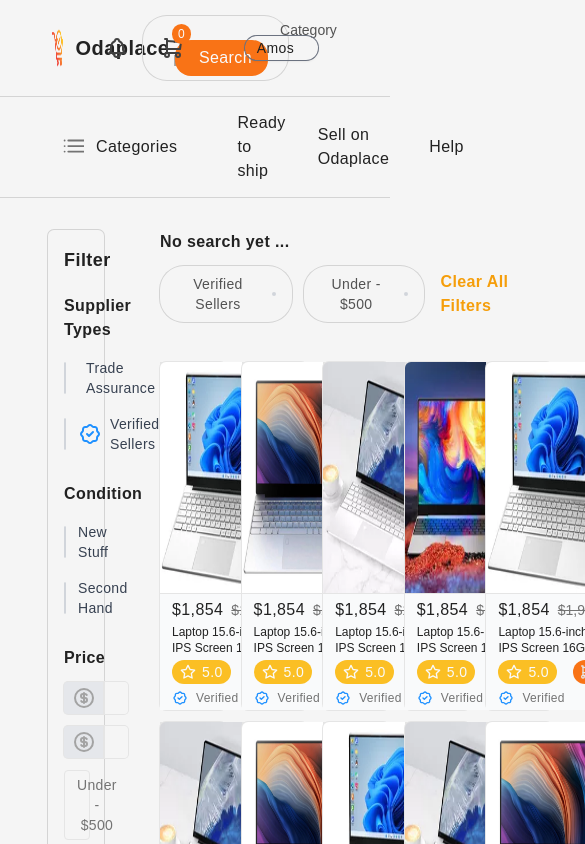
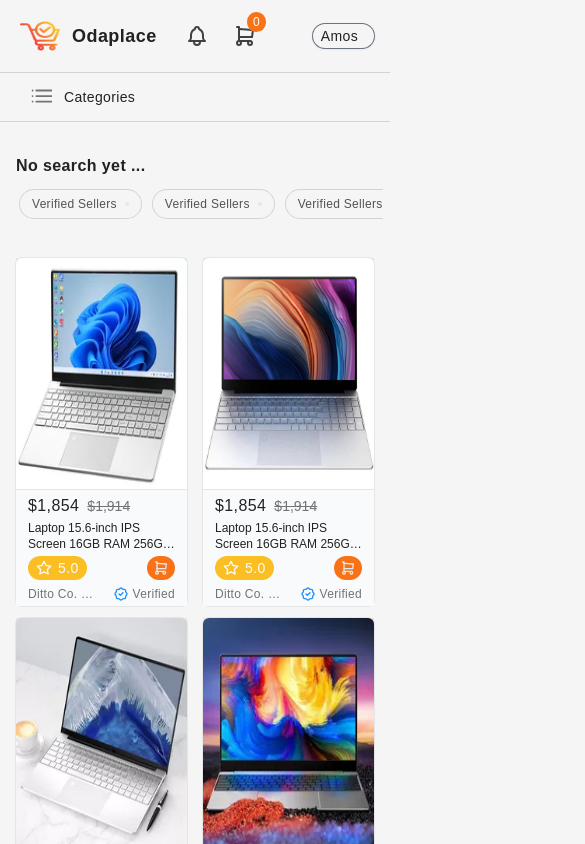
Before and after one commit to Amos-Ditto/Custom-Ecommerce-Application, a Nuxt app in the folder client/: page /index in a window 390 px wide. Shown: the top 844 px of the page, 585 px wide, since content can reach past the window. Built offline with nearby package versions, Linux system fonts and the light colour scheme.

Commit message:
chore: Update On Interface Responsiveness

```diff
--- a/client/components/Cards/CardSearchData.vue
+++ b/client/components/Cards/CardSearchData.vue
@@ -33,11 +33,16 @@ defineProps<{
                     </div>
                 </button>
             </div>
-            <div class="seller-label w-full flex flex-row items-center justify-start pt-1 gap-x-2">
-                <div class="flex items-center justify-center w-4 h-4 text-[dodgerblue]">
-                    <IconsVerifiedIcon />
+            <div class="seller-label w-full grid grid-cols-2 items-center pt-1">
+                <div class="seller-name flex flex-row items-center justify-start">
+                    <small class="text-xs text-neutral-500 tracking-wide truncate">Ditto Co. Ditto Co. Ditto Co. Ditto Co.</small>
                 </div>
-                <small class="text-xs text-neutral-500 tracking-wide">Verified</small>
+                <div class="label flex flex-row justify-end items-center gap-x-1">
+                    <div class="flex items-center justify-center w-4 h-4 text-[dodgerblue]">
+                        <IconsVerifiedIcon />
+                    </div>
+                    <small class="text-xs text-neutral-500 tracking-wide">Verified</small>
+                </div>
             </div>
         </div>
     </div>
--- a/client/components/Contents/FilterHeader.vue
+++ b/client/components/Contents/FilterHeader.vue
@@ -5,23 +5,37 @@
                 <h5 class="text-dark tracking-wide text-base font-semibold">No search yet ...</h5>
             </div>
         </div>
-        <div class="filter-content w-full flex flex-row gap-x-4 items-center justify-start py-1">
+        <div class="filter-content overflow-x-auto w-[94vw] md:w-full flex flex-row gap-x-4 items-center justify-start py-1 pl-1 pr-3">
             <div class="filters flex flex-row items-center gap-x-3">
                 <button>
-                    <small class="text-neutral-600 tracking-wide text-sm">Verified Sellers</small>
-                    <div class="icon p-0.5 rounded-full bg-gray-300 flex items-center justify-center">
+                    <small class="text-neutral-600 tracking-wide text-xs xl:text-sm">Verified Sellers</small>
+                    <div class="icon p-0.5 rounded-full bg-gray-200 hover:bg-gray-300 flex items-center justify-center">
                         <div class="i-carbon-close"></div>
                     </div>
                 </button>
                 <button>
-                    <small class="text-neutral-600 tracking-wide text-sm">Under - $500</small>
-                    <div class="icon p-0.5 rounded-full bg-gray-300 flex items-center justify-center">
+                    <small class="text-neutral-600 tracking-wide text-xs xl:text-sm">Verified Sellers</small>
+                    <div class="icon p-0.5 rounded-full bg-gray-200 hover:bg-gray-300 flex items-center justify-center">
+                        <div class="i-carbon-close"></div>
+                    </div>
+                </button>
+                <button>
+                    <small class="text-neutral-600 tracking-wide text-xs xl:text-sm">Verified Sellers</small>
+                    <div class="icon p-0.5 rounded-full bg-gray-200 hover:bg-gray-300 flex items-center justify-center">
+                        <div class="i-carbon-close"></div>
+                    </div>
+                </button>
+                <button>
+                    <small class="text-neutral-600 tracking-wide text-xs xl:text-sm">Under - $500</small>
+                    <div class="icon p-0.5 rounded-full bg-gray-200 hover:bg-gray-300 flex items-center justify-center">
                         <div class="i-carbon-close"></div>
                     </div>
                 </button>
             </div>
             <div class="filters flex flex-row items-center">
-                <span class="font-semibold tracking-wide capitalize text-amber-500 text-base cursor-pointer">clear all filters</span>
+                <span class="font-semibold tracking-wide capitalize text-amber-500 text-base cursor-pointer truncate"
+                    >clear all filters</span
+                >
             </div>
         </div>
     </header>
@@ -29,6 +43,21 @@
 
 <style scoped>
 .filters button {
-    @apply px-4 py-2 ring-1 ring-neutral-300 flex flex-row gap-x-3 items-center rounded-3xl;
+    @apply px-3 xl:px-4 py-1.5 xl:py-2 ring-1 ring-neutral-300 flex flex-row gap-x-2 xl:gap-x-3 items-center rounded-3xl truncate;
+}
+
+.filter-content::-webkit-scrollbar {
+    width: 0px;
+    height: 0px;
+}
+.filter-content::-webkit-scrollbar-corner {
+    background-color: #f9fbff;
+}
+.filter-content::-webkit-scrollbar-thumb {
+    @apply bg-neutral-400;
+    border-radius: 32px;
+}
+.filter-content::-webkit-scrollbar-track {
+    background-color: #f9fbff;
 }
 </style>
--- a/client/components/Contents/SearchData.vue
+++ b/client/components/Contents/SearchData.vue
@@ -1,5 +1,5 @@
 <template>
-    <section class="w-full grid grid-cols-5 gap-x-4 gap-y-3 pt-6">
+    <section class="w-full grid grid-cols-2 sm:grid-cols-3 md:grid-cols-4 lg:grid-cols-5 gap-x-4 gap-y-3 pt-6">
         <CardsCardSearchData>
             <template #image>
                 <img src="~/assets/images/Products/Lap_1.webp" alt="item" class="w-full h-full object-fill rounded-t-md" />
--- a/client/components/Layout/FilterSidebar.vue
+++ b/client/components/Layout/FilterSidebar.vue
@@ -1,43 +1,43 @@
 <template>
-    <div class="side-container px-4 py-4 ring-1 ring-neutral-300 rounded-md flex flex-col gap-y-3">
-        <h3 class="text-dark tracking-wide font-bold text-lg">Filter</h3>
+    <div class="side-container px-2 lg:px-3 xl:px-4 py-4 ring-1 ring-neutral-300 rounded-md flex flex-col gap-y-3">
+        <h3 class="text-dark tracking-wide font-bold text-base xl:text-lg">Filter</h3>
 
         <div class="supplier-types w-full flex flex-col gap-y-2 pt-2">
-            <h4 class="text-base font-semibold tracking-wide text-dark">Supplier Types</h4>
+            <h4 class="text-sm xl:text-base font-semibold tracking-wide text-dark">Supplier Types</h4>
             <div class="seller-category w-full">
-                <label for="assured" class="flex flex-row gap-x-3 items-center py-2">
+                <label for="assured" class="flex flex-row gap-x-2 xl:gap-x-3 items-center py-2">
                     <input
                         type="checkbox"
                         name="assured"
                         id="assured"
                         class="checked:bg-orange-400 checked:border-none checked:after:text-gray-50"
                     />
-                    <div class="seller flex flex-row gap-x-2 w-full items-center" id="assured">
-                        <div class="flex items-center justify-center w-6 h-6 text-amber-500">
+                    <div class="seller flex flex-row gap-x-1 xl:gap-x-2 w-full items-center" id="assured">
+                        <div class="flex items-center justify-center w-5 xl:w-6 h-5 xl:h-6 text-amber-500">
                             <IconsCrownIcon />
                         </div>
-                        <small class="text-sm text-gray-700 tracking-wide">Trade Assurance</small>
+                        <small class="text-xs xl:text-sm text-gray-700 tracking-wide">Trade Assurance</small>
                     </div>
                 </label>
-                <label for="verified" class="flex flex-row gap-x-3 items-center py-2">
+                <label for="verified" class="flex flex-row gap-x-2 xl:gap-x-3 items-center py-2">
                     <input
                         type="checkbox"
                         name="verified"
                         id="verified"
                         class="checked:bg-orange-400 checked:border-none checked:after:text-gray-50"
                     />
-                    <div class="seller flex flex-row gap-x-2 w-full items-center">
-                        <div class="flex items-center justify-center w-6 h-6 text-[dodgerblue]">
+                    <div class="seller flex flex-row gap-x-1 xl:gap-x-2 w-full items-center">
+                        <div class="flex items-center justify-center w-5 xl:w-6 h-5 xl:h-6 text-[dodgerblue]">
                             <IconsVerifiedIcon />
                         </div>
-                        <small class="text-sm text-gray-700 tracking-wide">Verified Sellers</small>
+                        <small class="text-xs xl:text-sm text-gray-700 tracking-wide">Verified Sellers</small>
                     </div>
                 </label>
             </div>
         </div>
 
         <div class="condition-types w-full flex flex-col gap-y-2 pt-2">
-            <h4 class="text-base font-semibold tracking-wide text-dark">Condition</h4>
+            <h4 class="text-sm xl:text-base font-semibold tracking-wide text-dark">Condition</h4>
             <div class="condition-category w-full">
                 <label for="new-stuff" class="flex flex-row gap-x-3 items-center py-2">
                     <input
@@ -47,7 +47,7 @@
                         class="checked:bg-orange-400 checked:border-none checked:after:text-gray-50"
                     />
                     <div class="seller flex flex-row gap-x-2 w-full items-center">
-                        <small class="text-sm text-gray-700 tracking-wide">New Stuff</small>
+                        <small class="text-xs xl:text-sm text-gray-700 tracking-wide">New Stuff</small>
                     </div>
                 </label>
                 <label for="second-hand" class="flex flex-row gap-x-3 items-center py-2">
@@ -58,18 +58,18 @@
                         class="checked:bg-orange-400 checked:border-none checked:after:text-gray-50"
                     />
                     <div class="seller flex flex-row gap-x-2 w-full items-center">
-                        <small class="text-sm text-gray-700 tracking-wide">Second Hand</small>
+                        <small class="text-xs xl:text-sm text-gray-700 tracking-wide">Second Hand</small>
                     </div>
                 </label>
             </div>
         </div>
 
         <div class="prices w-full flex flex-col gap-y-3 pt-2">
-            <h4 class="text-base font-semibold tracking-wide text-dark">Price</h4>
+            <h4 class="text-sm xl:text-base font-semibold tracking-wide text-dark">Price</h4>
             <div class="price-inputs flex flex-col gap-y-3 w-full">
                 <div class="input flex flex-row w-full">
                     <div class="icon flex justify-center items-center bg-gray-200 rounded-l px-2 py-1 ring-1 ring-neutral-200">
-                        <div class="flex items-center justify-center w-6 h-6 text-neutral-400">
+                        <div class="flex items-center justify-center w-5 xl:w-6 h-5 xl:h-6 text-neutral-400">
                             <IconsCoinIcon />
                         </div>
                     </div>
@@ -77,7 +77,7 @@
                 </div>
                 <div class="input flex flex-row w-full">
                     <div class="icon flex justify-center items-center bg-gray-200 rounded-l px-2 py-1 ring-1 ring-neutral-200">
-                        <div class="flex items-center justify-center w-6 h-6 text-neutral-400">
+                        <div class="flex items-center justify-center w-5 xl:w-6 h-5 xl:h-6 text-neutral-400">
                             <IconsCoinIcon />
                         </div>
                     </div>
@@ -96,7 +96,7 @@
 <style scoped>
 .seller-category label input[type='checkbox'],
 .condition-category label input[type='checkbox'] {
-    @apply w-8 md:w-5 h-8 md:h-5 appearance-none first:border rounded-sm border-gray-300;
+    @apply w-5 w-5 h-5 h-5 appearance-none first:border rounded-sm border-gray-300;
     @apply flex items-center justify-center checked:after:content-['\2713'] checked:after:text-xl;
 }
 
@@ -105,6 +105,6 @@
 }
 
 .price-groups button {
-    @apply border border-neutral-200 rounded text-neutral-500 tracking-wide w-full px-3 py-1 flex flex-row justify-start text-sm hover:bg-gray-100 hover:border-neutral-300 transition duration-200;
+    @apply border border-neutral-200 rounded text-neutral-500 tracking-wide w-full px-3 py-1.5 xl:py-1 flex flex-row justify-start text-xs xl:text-sm hover:bg-gray-100 hover:border-neutral-300 transition duration-200;
 }
 </style>
--- a/client/components/Layout/MenuDashboard.vue
+++ b/client/components/Layout/MenuDashboard.vue
@@ -1,5 +1,5 @@
 <template>
-    <div class="w-full py-3.5 px-12 border-b border-neutral-300 flex flex-row items-center justify-start">
+    <div class="w-full py-3.5 px-4 xl:px-8 2xl:px-12 border-b border-neutral-300 flex flex-row items-center justify-start">
         <div
             class="menu-drop-down relative flex flex-row gap-x-3 items-center pr-6 cursor-pointer hover:opacity-75 transition duration-200"
         >
@@ -7,11 +7,11 @@
                 <IconsListIcon />
             </div>
             <div class="menu-text flex flex-row items-center gap-x-2">
-                <span class="text-dark font-light tracking-wide">Categories</span>
+                <span class="text-dark font-light tracking-wide text-sm xl:text-base">Categories</span>
                 <div class="i-carbon-chevron-down text-dark text-base"></div>
             </div>
         </div>
-        <div class="other-links flex flex-row gap-x-8 items-center px-3 ml-4">
+        <div class="other-links hidden sm:flex flex-row gap-x-8 items-center px-3 ml-4">
             <div class="link">
                 <span>Ready to ship</span>
             </div>
@@ -36,7 +36,7 @@
     @apply flex flex-row gap-x-2 items-center cursor-pointer hover:opacity-75;
 }
 .other-links .link span {
-    @apply text-base tracking-wide text-dark;
+    @apply text-sm xl:text-base tracking-wide text-dark;
 }
 .other-links .link .i-carbon-chevron-down {
     @apply text-base text-dark transition duration-200;
--- a/client/components/Layout/TopNavbar.vue
+++ b/client/components/Layout/TopNavbar.vue
@@ -1,33 +1,35 @@
 <template>
-    <div class="w-full grid grid-cols-10 px-12 py-4 border-b border-neutral-300">
-        <div class="left col-span-6 grid grid-cols-6 gap-x-3 items-center">
-            <NuxtLink to="/" class="label flex flex-row gap-x-2 items-center col-span-1">
-                <img src="@/assets/images/Logo.webp" alt="" class="w-14 h-12 p-1" />
-                <span class="text-dark text-xl font-semibold tracking-wide">Odaplace</span>
+    <div class="w-full grid grid-cols-10 px-4 xl:px-8 2xl:px-12 py-4 border-b border-neutral-300">
+        <div class="left col-span-7 2xl:col-span-6 grid grid-cols-8 lg:grid-cols-6 gap-x-3 items-center">
+            <NuxtLink to="/" class="label flex flex-row gap-x-2 items-center col-span-8 md:col-span-1">
+                <img src="@/assets/images/Logo.webp" alt="" class="w-12 lg:w-14 h-10 lg:h-12 p-1" />
+                <span class="text-dark text-lg lg:text-xl font-semibold tracking-wide">Odaplace</span>
             </NuxtLink>
-            <div class="search col-span-5 grid grid-cols-10 gap-x-2 w-full ml-16 rounded-3xl ring-1 ring-neutral-300 px-0.5 py-1">
+            <div
+                class="search col-span-7 lg:col-span-5 hidden md:grid grid-cols-10 gap-x-2 w-full ml-16 rounded-3xl ring-1 ring-neutral-300 px-0.5 py-0.5 2xl:py-1"
+            >
                 <div
-                    class="location col-span-2 flex flex-row gap-x-2 justify-between items-center relative px-3 hover:opacity-75 transition duration-200 cursor-pointer"
+                    class="location col-span-2 flex flex-row justify-between items-center relative px-2 xl:px-3 hover:opacity-75 transition duration-200 cursor-pointer"
                 >
-                    <div class="w-5 h-5 items-center flex justify-center text-neutral-500">
+                    <div class="w-4 xl:w-5 h-4 xl:h-5 items-center flex justify-center text-neutral-500">
                         <IconsLeafletIcon />
                     </div>
-                    <span class="text-sm text-neutral-500 tracking-wide">All places</span>
-                    <div class="i-carbon-chevron-down text-base text-neutral-500"></div>
+                    <span class="text-xs xl:text-sm text-neutral-500 tracking-wide flex truncate">All places</span>
+                    <div class="i-carbon-chevron-down text-sm xl:text-base text-neutral-500"></div>
                 </div>
-                <div class="input flex flex-row items-center col-span-5">
+                <div class="input flex flex-row items-center col-span-6 lg:col-span-5">
                     <input type="search" name="search-bar" id="search-bar" placeholder="Search for products ..." />
                 </div>
-                <div class="submit col-span-3 relative grid grid-cols-2 px-1 items-center">
+                <div class="submit col-span-2 lg:col-span-3 relative grid grid-cols-1 lg:grid-cols-2 px-1 items-center justify-end">
                     <div
-                        class="category relative flex flex-row gap-x-2 items-center justify-between col-span-1 px-3 cursor-pointer hover:opacity-75 transition duration-200"
+                        class="category relative hidden lg:flex flex-row gap-x-1 lg:gap-x-2 items-center justify-between col-span-1 px-1 lg:px-2 xl:px-3 cursor-pointer hover:opacity-75 transition duration-200"
                     >
-                        <span class="text-sm text-neutral-600">Category</span>
+                        <span class="text-xs xl:text-sm text-neutral-600 truncate capitalize">Category</span>
                         <div class="i-carbon-chevron-down text-base text-neutral-500"></div>
                     </div>
                     <div class="search-btn col-span-1 flex items-center flex-row justify-end">
                         <button
-                            class="bg-orange-500 hover:opacity-80 px-4 py-1.5 text-gray-50 tracking-wide text-base rounded-2xl flex flex-row items-center gap-x-2 transition duration-200"
+                            class="bg-orange-500 hover:opacity-80 px-2.5 xl:px-4 py-1.5 text-gray-50 tracking-wide text-sm xl:text-base rounded-2xl flex flex-row items-center gap-x-1 xl:gap-x-2 transition duration-200"
                         >
                             <div class="i-carbon-search"></div>
                             Search
@@ -36,39 +38,31 @@
                 </div>
             </div>
         </div>
-        <div class="right col-span-4 flex flex-row gap-x-2 items-center justify-end">
-            <div class="nav-actions flex flex-row gap-x-8 px-3 mr-2 items-center">
+        <div class="right col-span-3 2xl:col-span-4 flex flex-row gap-x-2 items-center justify-end">
+            <div class="nav-actions flex flex-row gap-x-4 lg:gap-x-8 px-3 mr-2 items-center">
                 <div
-                    class="notification flex flex-row items-center justify-center relative cursor-pointer hover:opacity-70 transition duration-200"
+                    class="notification flex flex-row items-center justify-center relative cursor-pointer p-1 hover:bg-gray-200 rounded-full transition duration-200"
                 >
                     <div class="icon w-6 h-6 text-neutral-700">
                         <IconsBellIcon />
                     </div>
-                    <!-- <div
-                        class="cart-count absolute -right-1/4 -top-1/2 py-0.5 px-1.5 rounded-full bg-orange-500 flex items-center justify-center"
-                    >
-                        <small class="text-xs text-gray-50">0</small>
-                    </div> -->
                 </div>
                 <div
-                    class="cart flex flex-row items-center justify-center relative cursor-pointer hover:opacity-70 transition duration-200"
+                    class="cart flex flex-row items-center justify-center relative cursor-pointer rounded-full p-1 hover:bg-gray-200 transition duration-200"
                 >
                     <div class="icon w-6 h-6 text-neutral-700">
                         <IconsCartIcon />
                     </div>
                     <div
-                        class="cart-count absolute -right-1/4 -top-1/2 py-0.5 px-1.5 rounded-full bg-orange-500 flex items-center justify-center"
+                        class="cart-count absolute -right-[15%] -top-1/4 py-0.5 px-1.5 rounded-full bg-orange-500 flex items-center justify-center"
                     >
                         <small class="text-xs text-gray-50">0</small>
                     </div>
                 </div>
             </div>
-            <div class="account flex flex-row items-center gap-x-2 relative px-6">
-                <!-- <div class="user-image w-8 h-8 p-0.5 bg-gray-200 ring-1 ring-gray-400 text-gray-500 rounded-full">
-                    <IconsUserIcon />
-                </div> -->
+            <div class="account flex flex-row items-center gap-x-2 relative pl-4 lg:pl-8">
                 <div
-                    class="name px-3 py-0.5 rounded-2xl ring-1 ring-gray-500 shadow flex flex-row justify-center items-center gap-x-3 cursor-pointer hover:opacity-70 duration-200 transition"
+                    class="name px-2 lg:px-3 py-0.5 rounded-2xl ring-1 ring-gray-500 shadow flex flex-row justify-center items-center gap-x-2 lg:gap-x-3 cursor-pointer hover:opacity-70 duration-200 transition"
                 >
                     <small class="text-sm tracking-wide text-dark">Amos</small>
                     <div class="i-carbon-chevron-down text-sm"></div>
@@ -94,10 +88,10 @@
 
 .category::after {
     content: '';
-    @apply absolute right-0 h-3/4 w-[1px] bg-neutral-300;
+    @apply absolute right-1.5 h-3/4 w-[1px] bg-neutral-300;
 }
 
 .search input {
-    @apply px-3 text-dark tracking-wider text-base py-1.5 outline-none bg-inherit w-full;
+    @apply px-1 lg:px-3 text-dark tracking-wider text-base py-1.5 outline-none bg-inherit w-full;
 }
 </style>
--- a/client/layouts/default.vue
+++ b/client/layouts/default.vue
@@ -3,6 +3,8 @@
         <nav>
             <LayoutTopNavbar />
         </nav>
-        <slot />
+        <main class="w-full flex flex-col">
+            <slot />
+        </main>
     </section>
 </template>
--- a/client/pages/index.vue
+++ b/client/pages/index.vue
@@ -1,10 +1,12 @@
 <template>
-    <main class="w-full h-full">
+    <main class="w-full h-full overflow-x-hidden">
         <NuxtLayout name="default">
             <section class="w-full">
                 <LayoutMenuDashboard />
             </section>
-            <NuxtPage />
+            <section class="w-full">
+                <NuxtPage />
+            </section>
         </NuxtLayout>
     </main>
 </template>
--- a/client/pages/index/index.vue
+++ b/client/pages/index/index.vue
@@ -1,12 +1,11 @@
 <template>
-    <section class="flex flex-col gap-y-2 px-12 w-full py-8">
-        <div class="products-container grid grid-cols-10 w-full gap-x-14">
-            <aside class="flex flex-col col-span-2">
+    <section class="flex flex-col gap-y-2 px-4 xl:px-8 2xl:px-12 w-full py-8">
+        <div class="products-container flex flex-col md:grid grid-cols-1 md:grid-cols-10 md:gap-x-6 xl:gap-x-14 w-full">
+            <aside class="hidden md:flex flex-col md:col-span-2">
                 <LayoutFilterSidebar />
             </aside>
-            <section class="container col-span-8 flex flex-col gap-y-3 w-full">
+            <section class="col-span-1 md:col-span-8 flex flex-col gap-y-3">
                 <ContentsFilterHeader />
-                <!-- <LazyContentsSearchContent></LazyContentsSearchContent> -->
                 <ContentsSearchData />
             </section>
         </div>
```
